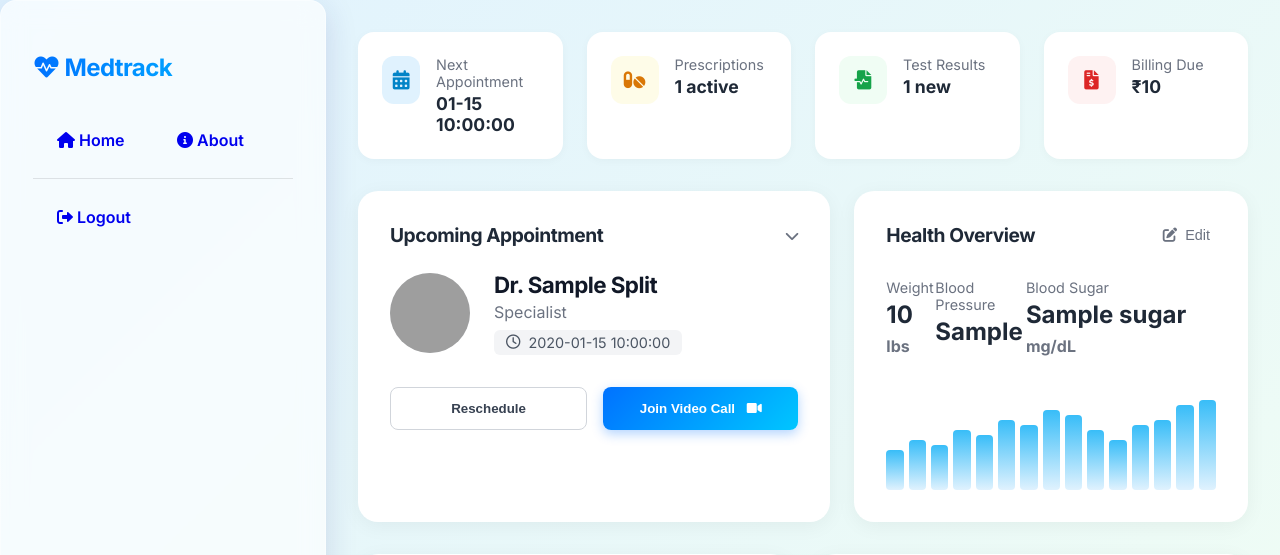
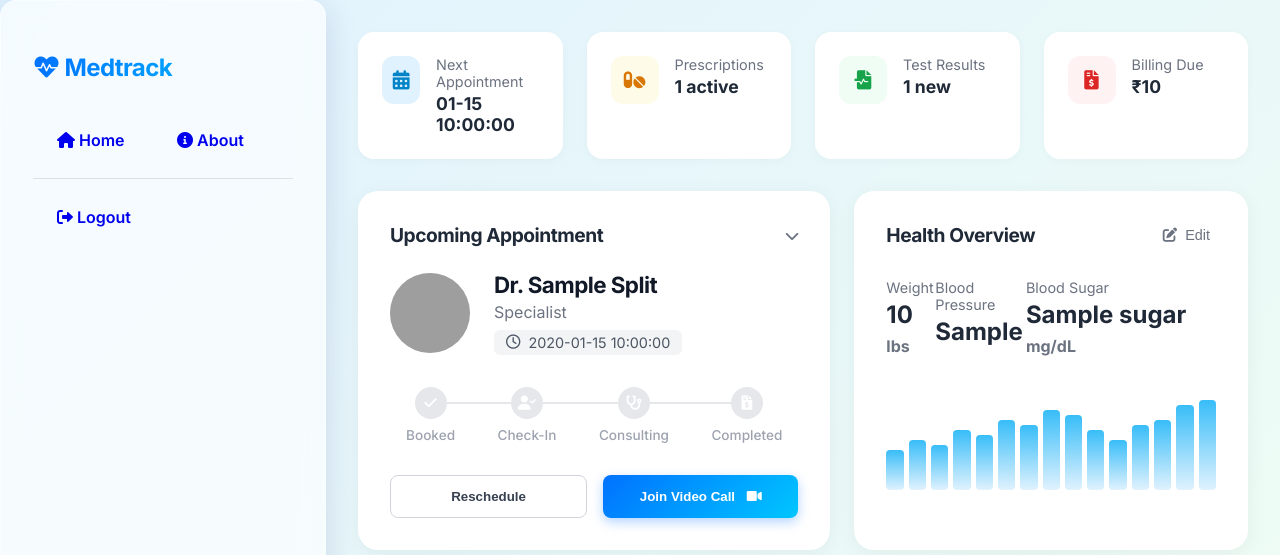
Before and after one commit to prasannabme2022/AWS-Captone-project, a Flask app: template templates/patient/dashboard.html in a window 1280 px wide. Shown: the top 555 px of the page. Run offline with Flask 3, Linux system fonts and the light colour scheme; the template is opened without the code that fills it: most values are stand-ins (such as "Sample title", 1, 10 or a date in 2020); grey boxes are pictures that could not be loaded.

Commit message:
feat: Add appointment timeline tracker and fix active appointment filtering

```diff
--- a/aws_setup.py
+++ b/aws_setup.py
@@ -1063,8 +1063,9 @@ def patient_dashboard():
     appointments.sort(key=lambda x: x.get('appointment_date') or '', reverse=False)
     print(f"DEBUG: Appointments for {user_id}: {appointments}")
 
-    # Calculate upcoming appointment (First BOOKED appointment)
-    upcoming_appointment = next((a for a in appointments if a.get('status') == 'BOOKED'), None)
+    # Calculate upcoming appointment (First active appointment)
+    active_statuses = ['BOOKED', 'CHECKED-IN', 'CONSULTING']
+    upcoming_appointment = next((a for a in appointments if a.get('status') in active_statuses), None)
 
     # 2. Billing: Calculate unpaid balance
     invoices = get_patient_invoices(user_id)
--- a/templates/patient/dashboard.html
+++ b/templates/patient/dashboard.html
@@ -89,6 +89,67 @@
                     </div>
                 </div>
             </div>
+
+            <!-- Timeline Tracker -->
+            <div style="margin-bottom: 2rem; position: relative; padding: 0 1rem;">
+                <!-- Connector Line -->
+                <div
+                    style="position: absolute; top: 15px; left: 10%; right: 10%; height: 2px; background: #e5e7eb; z-index: 0;">
+                </div>
+
+                <div style="display: flex; justify-content: space-between; position: relative; z-index: 1;">
+                    <!-- Step 1: Booked -->
+                    <div style="display: flex; flex-direction: column; align-items: center; gap: 0.5rem;">
+                        <div
+                            style="width: 32px; height: 32px; border-radius: 50%; display: flex; align-items: center; justify-content: center; color: white; background: {{ '#3b82f6' if upcoming.status in ['BOOKED', 'CHECKED-IN', 'CONSULTING', 'COMPLETED'] else '#e5e7eb' }}; font-size: 0.9rem;">
+                            <i class="fas fa-check"></i>
+                        </div>
+                        <div
+                            style="font-size: 0.85rem; color: {{ '#1f2937' if upcoming.status in ['BOOKED', 'CHECKED-IN', 'CONSULTING', 'COMPLETED'] else '#9ca3af' }}; font-weight: 500;">
+                            Booked</div>
+                    </div>
+
+                    <!-- Step 2: Check-In -->
+                    <div style="display: flex; flex-direction: column; align-items: center; gap: 0.5rem;">
+                        <div
+                            style="width: 32px; height: 32px; border-radius: 50%; display: flex; align-items: center; justify-content: center; color: white; background: {{ '#3b82f6' if upcoming.status in ['CHECKED-IN', 'CONSULTING', 'COMPLETED'] else '#e5e7eb' }}; font-size: 0.9rem;">
+                            <i class="fas fa-user-check"></i>
+                        </div>
+                        <div
+                            style="font-size: 0.85rem; color: {{ '#1f2937' if upcoming.status in ['CHECKED-IN', 'CONSULTING', 'COMPLETED'] else '#9ca3af' }}; font-weight: 500;">
+                            Check-In</div>
+                    </div>
+
+                    <!-- Step 3: Consulting -->
+                    <div style="display: flex; flex-direction: column; align-items: center; gap: 0.5rem;">
+                        <div
+                            style="width: 32px; height: 32px; border-radius: 50%; display: flex; align-items: center; justify-content: center; color: white; background: {{ '#3b82f6' if upcoming.status in ['CONSULTING', 'COMPLETED'] else '#e5e7eb' }}; font-size: 0.9rem;">
+                            <i class="fas fa-stethoscope"></i>
+                        </div>
+                        <div
+                            style="font-size: 0.85rem; color: {{ '#1f2937' if upcoming.status in ['CONSULTING', 'COMPLETED'] else '#9ca3af' }}; font-weight: 500;">
+                            Consulting</div>
+                    </div>
+
+                    <!-- Step 4: Completed -->
+                    <div style="display: flex; flex-direction: column; align-items: center; gap: 0.5rem;">
+                        <div
+                            style="width: 32px; height: 32px; border-radius: 50%; display: flex; align-items: center; justify-content: center; color: white; background: {{ '#3b82f6' if upcoming.status == 'COMPLETED' else '#e5e7eb' }}; font-size: 0.9rem;">
+                            <i class="fas fa-file-invoice-dollar"></i>
+                        </div>
+                        <div
+                            style="font-size: 0.85rem; color: {{ '#1f2937' if upcoming.status == 'COMPLETED' else '#9ca3af' }}; font-weight: 500;">
+                            Completed</div>
+                    </div>
+                </div>
+            </div>
+
+            <div style="display: flex; gap: 1rem;">
+                <button class="btn"
+                    style="flex: 1; background: white; border: 1px solid #d1d5db; color: #374151; padding: 0.8rem;">Reschedule</button>
+                <button class="btn btn-primary" style="flex: 1; padding: 0.8rem;">Join Video Call <i
+                        class="fas fa-video" style="margin-left: 0.5rem;"></i></button>
+            </div>
             {% else %}
             <div style="text-align: center; padding: 2rem; color: #6b7280;">
                 <i class="fas fa-calendar-check" style="font-size: 3rem; margin-bottom: 1rem; color: #d1d5db;"></i>
@@ -97,13 +158,6 @@
                     Now</a>
             </div>
             {% endif %}
-
-            <div style="display: flex; gap: 1rem;">
-                <button class="btn"
-                    style="flex: 1; background: white; border: 1px solid #d1d5db; color: #374151; padding: 0.8rem;">Reschedule</button>
-                <button class="btn btn-primary" style="flex: 1; padding: 0.8rem;">Join Video Call <i
-                        class="fas fa-video" style="margin-left: 0.5rem;"></i></button>
-            </div>
         </div>
 
         <!-- Health Overview Card -->
```
